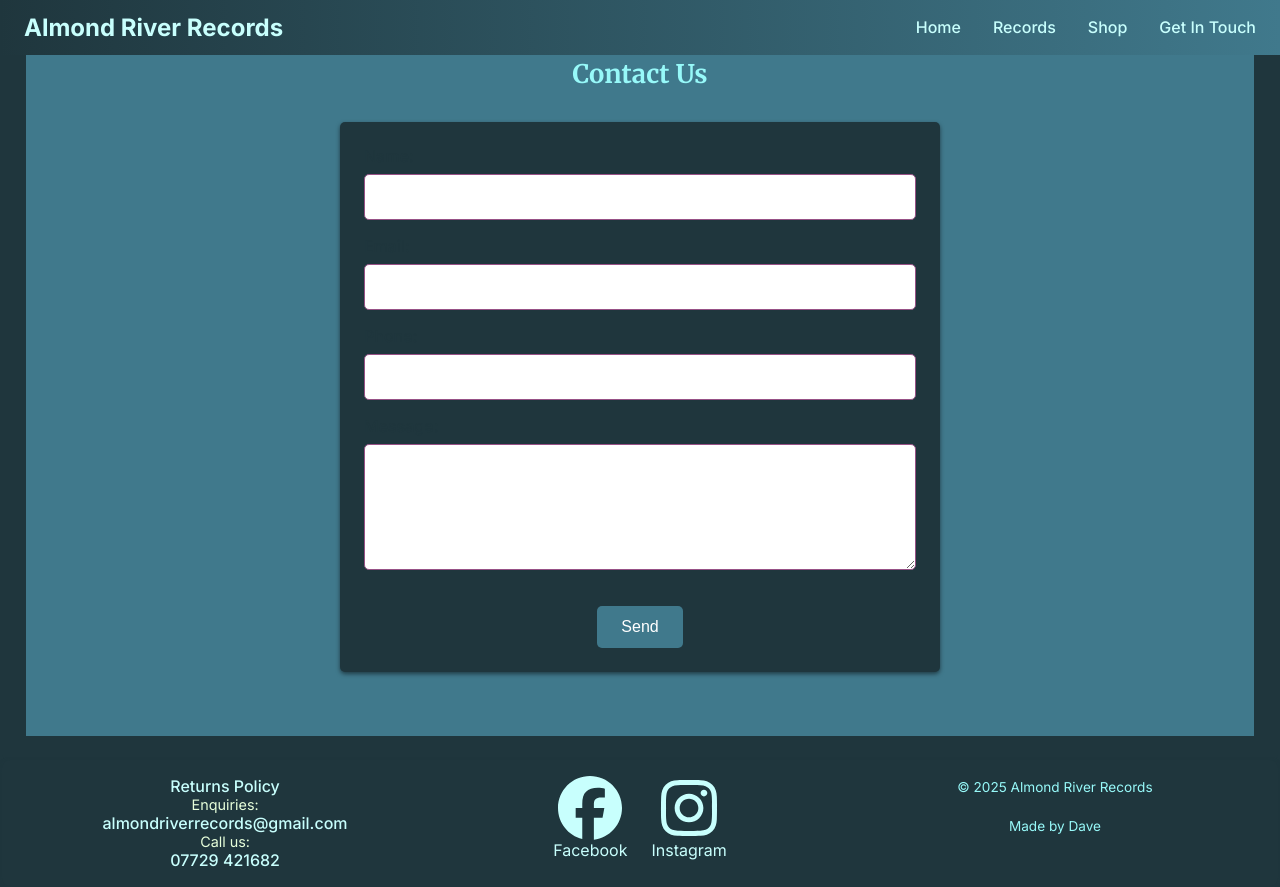
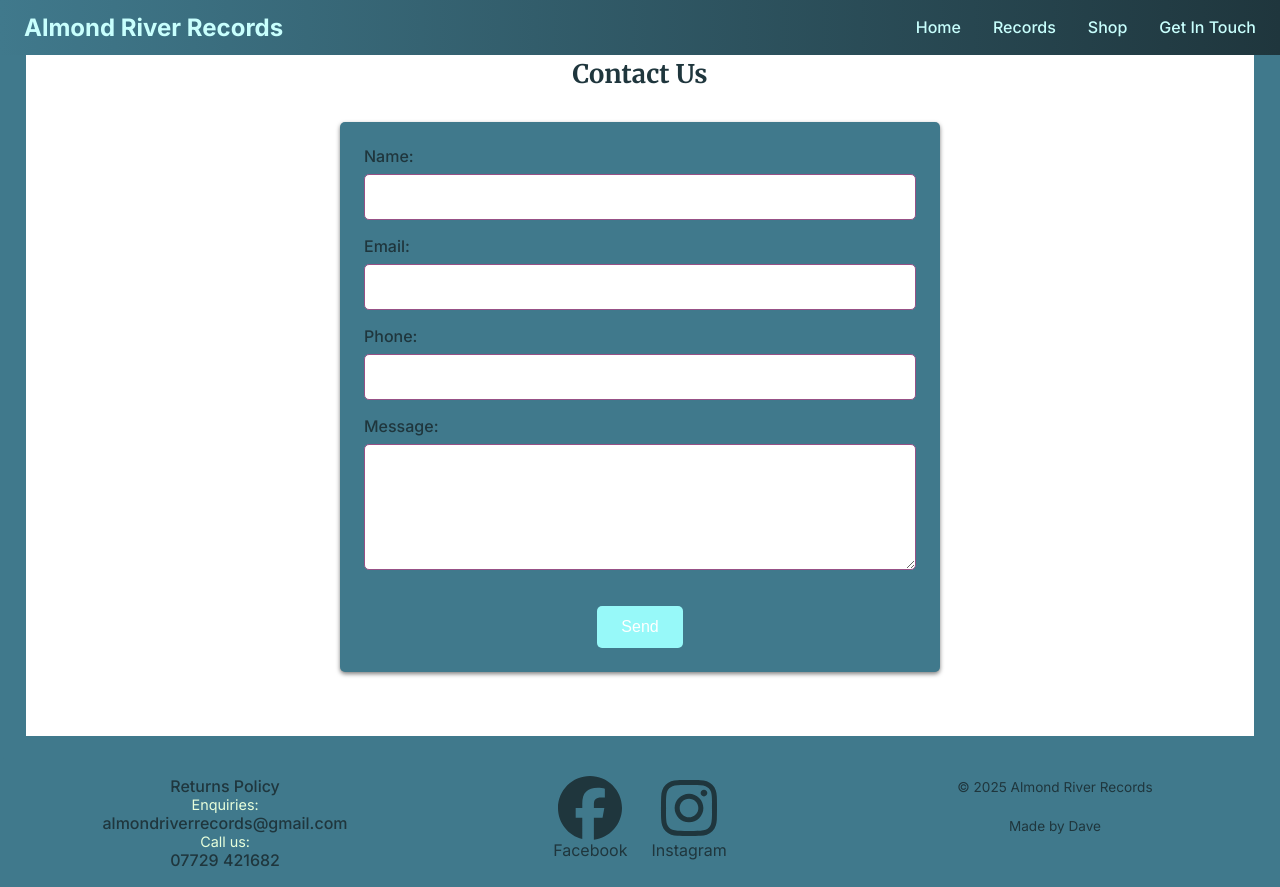
Before and after one commit to dvhzldn/almond-river-records, a Next.js app: page /contact in a window 1280 px wide. Built offline with nearby package versions, Linux system fonts and the light colour scheme.

Commit message:
CSS tweaks

```diff
--- a/src/app/globals.css
+++ b/src/app/globals.css
@@ -11,14 +11,14 @@
 :root {
 	--body-font: "Inter", sans-serif;
 	--heading-font: "Merriweather", serif;
-	--background: linear-gradient(to right, var(--colour-1), var(--colour-2));
+	--background: linear-gradient(to right, var(--colour-1), var(--colour-4));
 	--border-radius: 5px;
 
 	/* New Color Variables */
-	--colour-1: #1f363dff;
-	--colour-2: #40798cff;
+	--colour-1: #40798cff;
+	--colour-2: #97f9f9;
 	--colour-3: #975186;
-	--colour-4: #97f9f9;
+	--colour-4: #1f363dff;
 	--colour-5: #c8fffd;
 	--colour-6: #e7ffdb;
 	--colour-7: #ffffff;
@@ -78,7 +78,7 @@ a:hover {
 
 /* Sections & Lists */
 .section {
-	background: var(--colour-2);
+	background: var(--colour-7);
 	margin: 0 auto;
 	padding: 2rem;
 	width: 100%;
@@ -169,7 +169,7 @@ li {
 .burger {
 	display: none;
 	font-size: 1.5rem;
-	color: var(--colour-5);
+	color: var(--colour-7);
 	cursor: pointer;
 }
 
@@ -177,8 +177,6 @@ li {
 .footer {
 	background: var(--colour-1);
 	padding: 1rem 1.5rem;
-	border-radius: 8px;
-	box-shadow: 0 2px 4px var(--colour-1);
 	display: grid;
 	grid-template-columns: repeat(3, 1fr);
 	gap: 1rem;
@@ -193,7 +191,7 @@ li {
 
 .footer a {
 	font-size: 1rem;
-	color: var(--colour-5);
+	color: var(--colour-4);
 	text-decoration: none;
 }
 
@@ -263,7 +261,7 @@ li {
 	display: block;
 	margin-bottom: 0.5rem;
 	font-weight: 500;
-	color: var(--colour-1);
+	color: var(--colour-4);
 }
 
 .form input,
@@ -408,44 +406,45 @@ li {
 /* Filter Menu Container */
 .filter-menu {
 	text-align: center;
-	margin-bottom: 20px;
+	margin-top: 1rem;
+	margin-bottom: 1rem;
 }
 
 /* Toggle Button - Hidden on Desktop */
 .filter-menu .filter-toggle {
 	display: none;
-	background: var(--colour-2);
+	background: var(--colour-4);
 	color: white;
 	border: none;
-	padding: 0.5rem 1rem;
 	border-radius: var(--border-radius);
 	cursor: pointer;
-	margin-bottom: 1rem;
+	padding: 0.5rem 1rem;
 }
 
 /* Filter Controls (Desktop) */
 .filter-controls {
 	display: flex;
-	gap: 10px;
+	gap: 0.5rem;
 	justify-content: center;
-	margin-bottom: 20px;
+	margin-bottom: 1rem;
 }
 
 /* Filter Controls Elements */
 .filter-controls input,
 .filter-controls select {
-	padding: 1px;
-	border: 1px solid var(--colour-3);
-	border-radius: 5px;
+	padding: 5px;
+	border: 2px solid var(--colour-4);
 }
 
+/* Filter Apply Button */
 .filter-controls button {
-	padding: 2px 10px;
-	background: var(--colour-2);
-	color: white;
+	background: var(--colour-4);
+	color: var(--colour-7);
 	border: none;
-	border-radius: 0;
+	border-radius: var(--border-radius);
 	cursor: pointer;
+	padding: 0.5rem 1rem;
+	margin-bottom: 0;
 }
 
 .opening-hours {
@@ -495,8 +494,8 @@ li {
 }
 
 .pagination button {
-	background-color: var(--colour-2);
-	color: var(--colour-5);
+	background-color: var(--colour-4);
+	color: var(--colour-7);
 	border: none;
 	padding: 0.5rem 1rem;
 	border-radius: var(--border-radius);
@@ -513,7 +512,7 @@ li {
 }
 
 .pagination button:disabled {
-	opacity: 0.5;
+	opacity: 0.8;
 	cursor: not-allowed;
 }
 
```
Also changed, not shown: src/app/records/page.tsx (+6 -7 lines).
